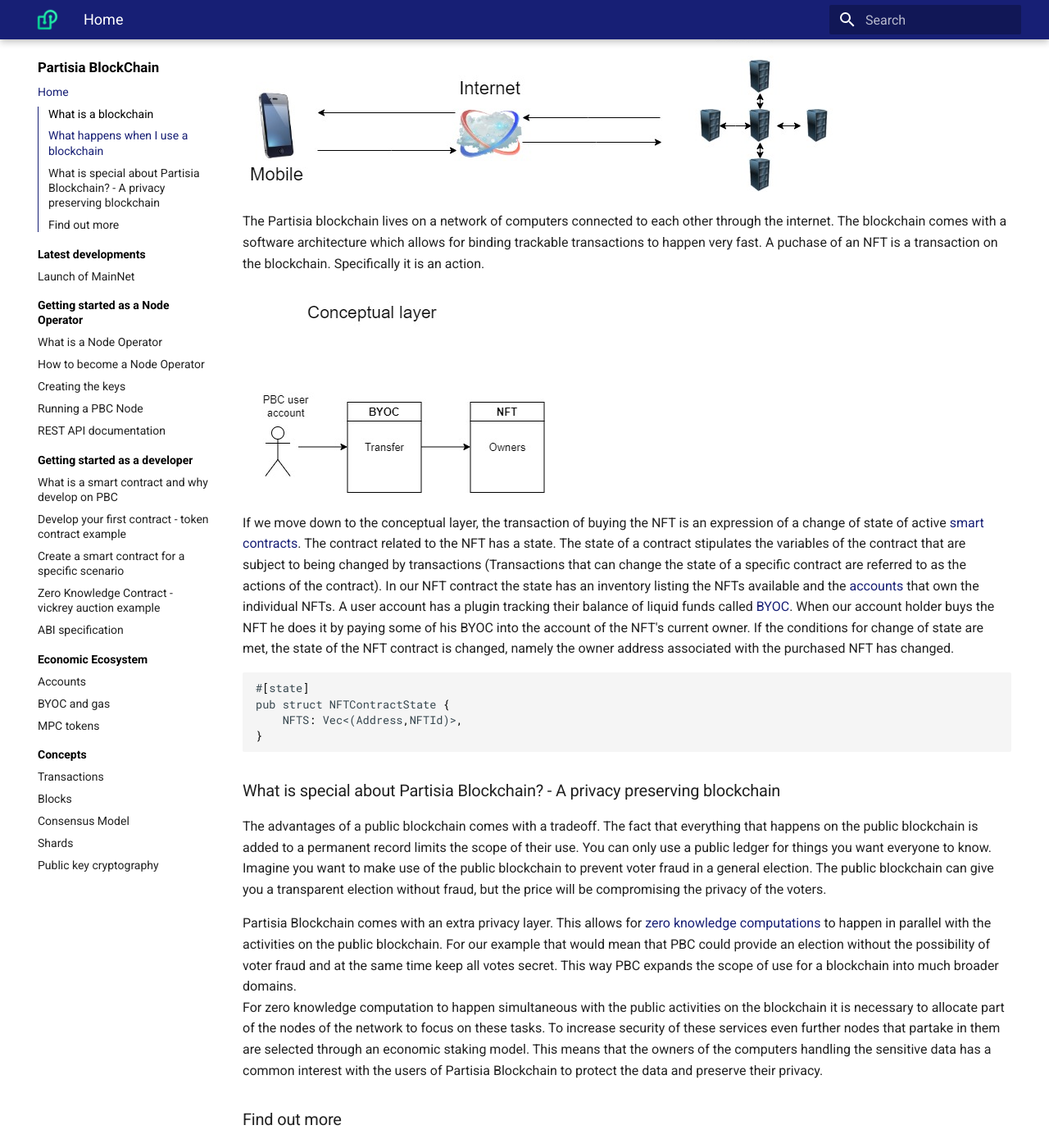
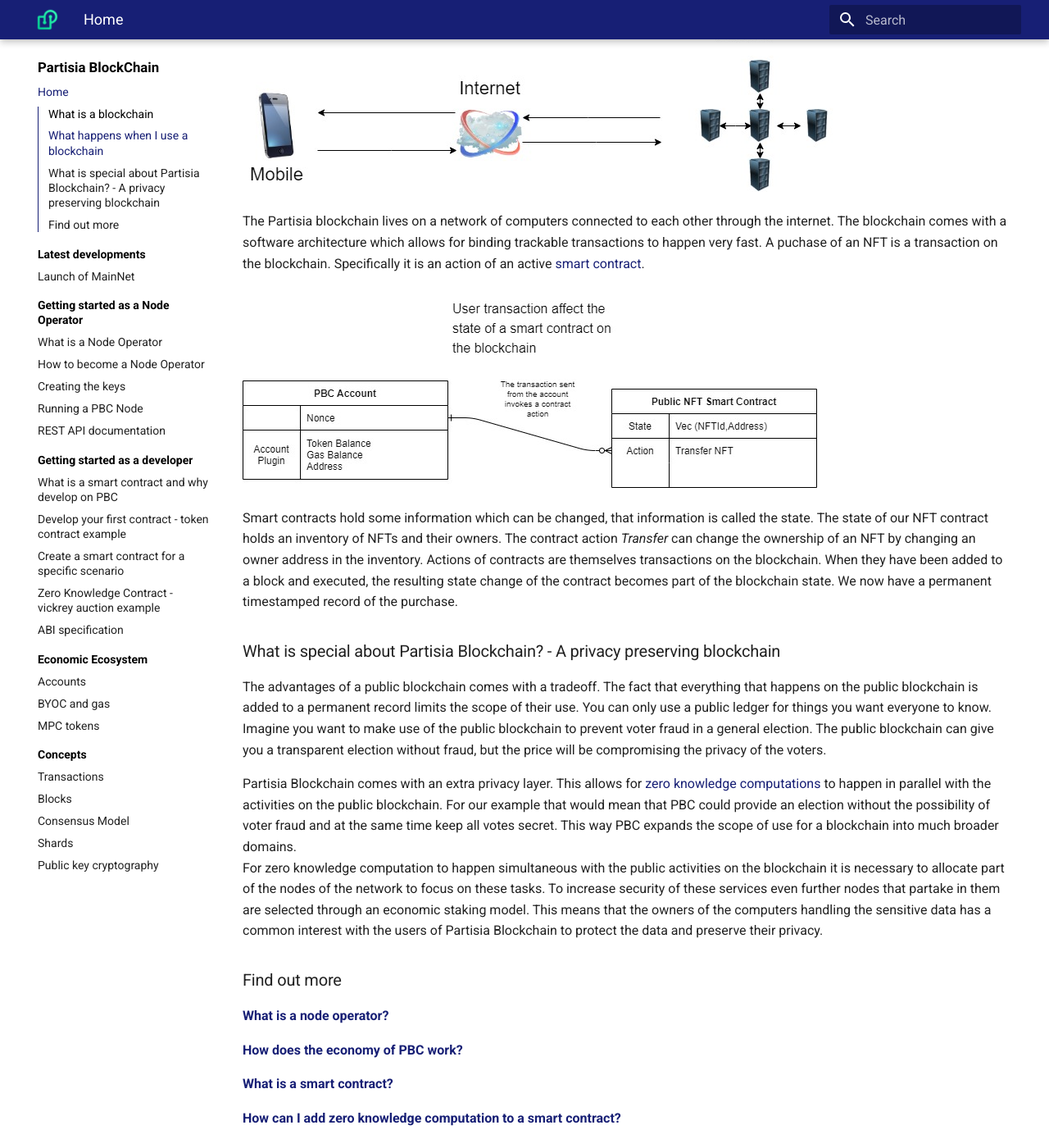
Before and after one commit to 0xSero/partisia-docs, an MkDocs documentation site: the page built from docs/newfront.md, in a window 1280 px wide and 1400 px high, scrolled down 1323 px. Shown: the whole window at 82% size. Built offline with MkDocs 1.6.1 and Material for MkDocs 9.7.7, drawn with Linux system fonts in a browser that asks for light colours; a script that is not in the unit is left out.

Commit message:
Front page finished

`````diff
--- a/docs/newfront.md
+++ b/docs/newfront.md
@@ -24,21 +24,11 @@
 ![Diagram1](surface.jpg)
 
 The Partisia blockchain lives on a network of computers connected to each other through the internet. The blockchain comes with a software architecture which allows for binding trackable transactions to happen very fast.
-A puchase of an NFT is a transaction on the blockchain. Specifically it is an action.
+A puchase of an NFT is a transaction on the blockchain. Specifically it is an action of an active [smart contract](contract-development.md).
 
-![Diagram2](conceptualchange.jpg)
+![Diagram2](Contract.jpg)
 
-If we move down to the conceptual layer, the transaction of buying the NFT is an expression of a change of state of active [smart contracts](contract-development.md). The contract related to the NFT has a state. The state of a contract stipulates the variables of the contract that are subject to being changed by transactions (Transactions that can change the state of a specific contract are referred to as the actions of the contract). In our NFT contract the state has an inventory listing the NFTs available and the [accounts](accounts.md) that own the individual NFTs. A user account has a plugin tracking their balance of liquid funds called [BYOC](byoc.md). When our account holder buys the NFT he does it by paying some of his BYOC into the account of the NFT's current owner. If the conditions for change of state are met, the state of the NFT contract is changed, namely the owner address associated with the purchased NFT has changed.
-
-
-````json
-#[state]
-pub struct NFTContractState {
-    NFTS: Vec<(Address,NFTId)>,
-}
-````
-
-
+Smart contracts hold some information which can be changed, that information is called the state. The state of our NFT contract holds an inventory of NFTs and their owners. The contract action *Transfer* can change the ownership of an NFT by changing an owner address in the inventory. Actions of contracts are themselves transactions on the blockchain. When they have been added to a block and executed, the resulting state change of the contract becomes part of the blockchain state. We now have a permanent timestamped record of the purchase.
 ### What is special about Partisia Blockchain? - A privacy preserving blockchain
 
 The advantages of a public blockchain comes with a tradeoff. The fact that everything that happens on the public blockchain is added to a permanent record limits the scope of their use. You can only use a public ledger for things you want everyone to know. Imagine you want to make use of the public blockchain to prevent voter fraud in a general election. The public blockchain can give you a transparent election without fraud, but the price will be compromising the privacy of the voters.
`````
Also changed, not shown: docs/Contract.jpg (added).
